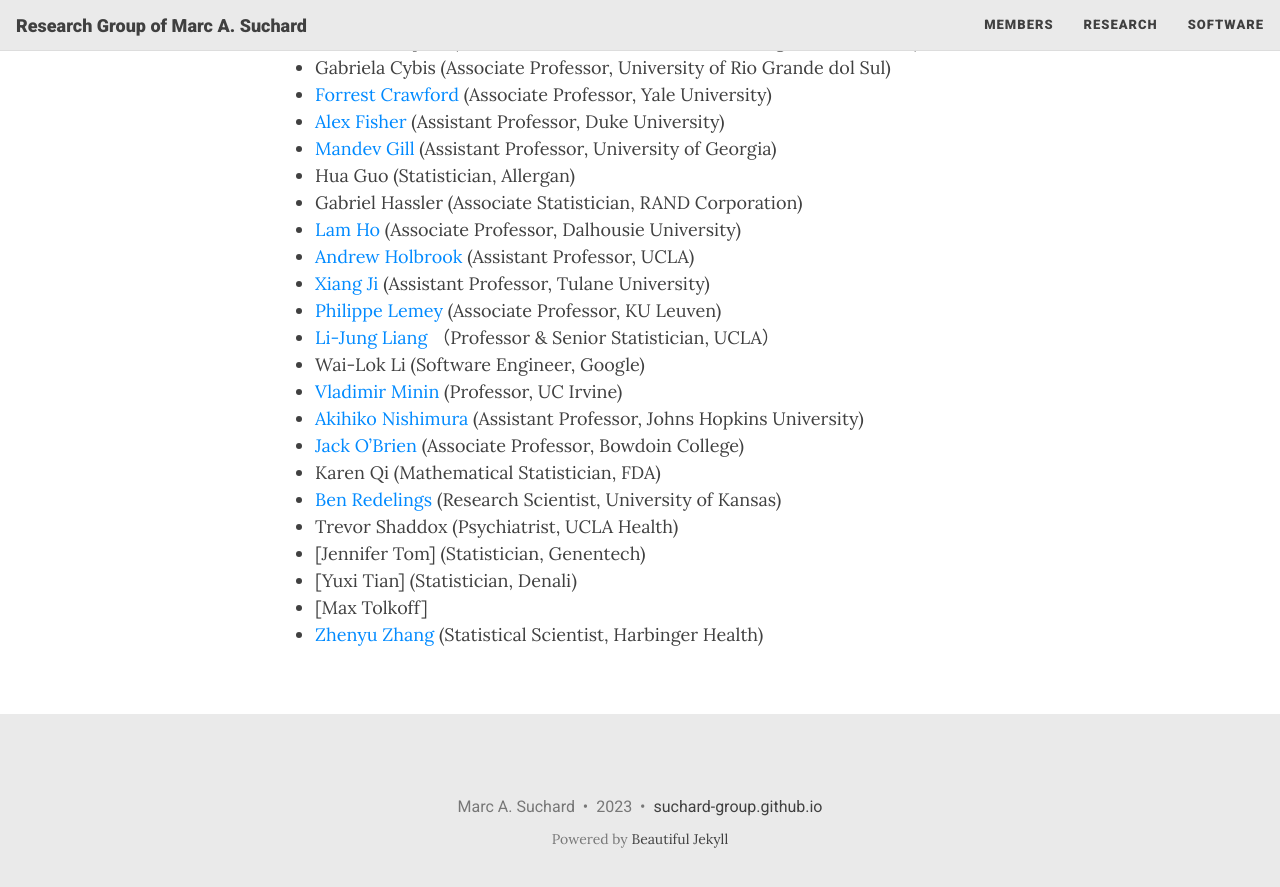
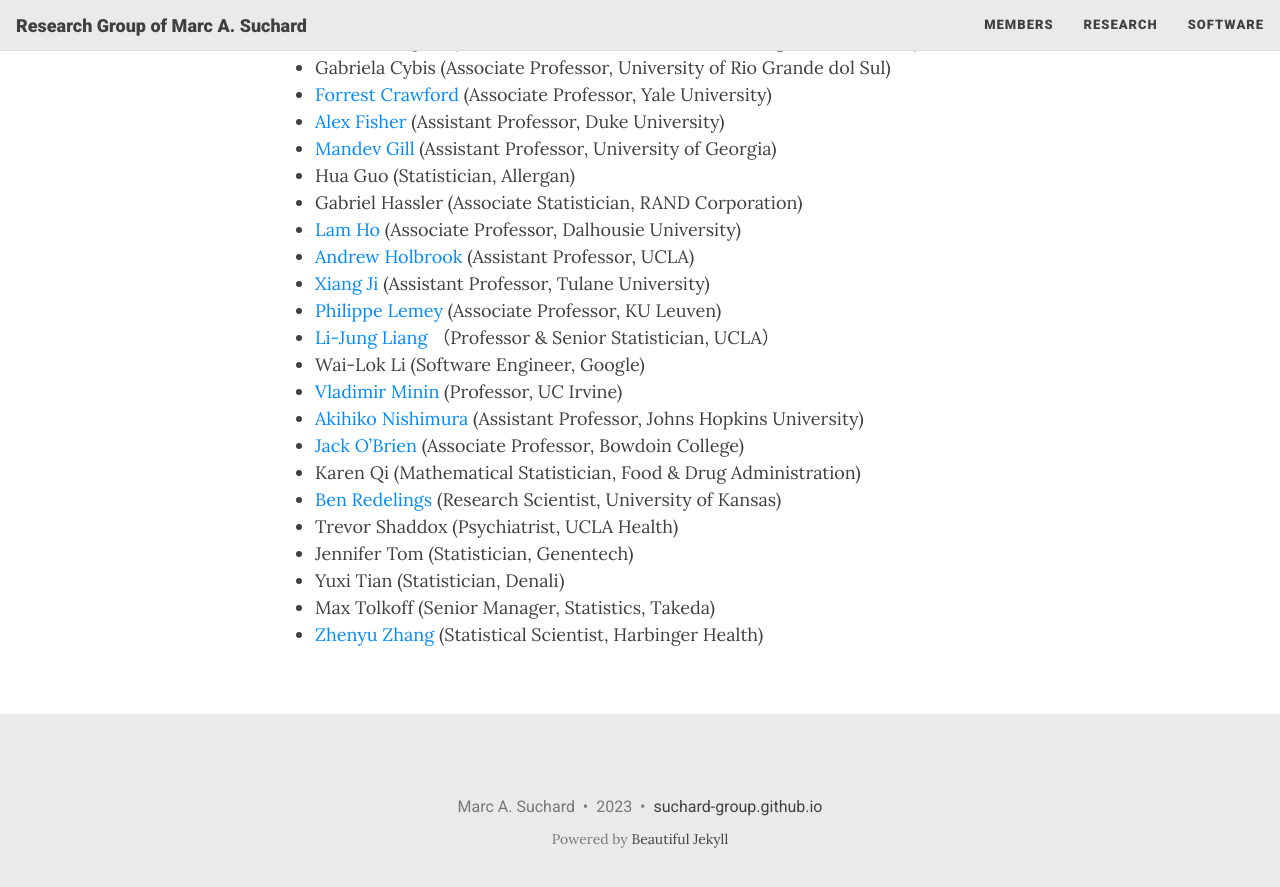
Before and after one commit to suchard-group/suchard-group.github.io, a Jekyll site: the page built from members.md, in a window 1280 px wide and 900 px high, scrolled down 819 px. Shown: the top 887 px of the window. Built offline with Jekyll 4.4.1, drawn with Linux system fonts in a browser that asks for light colours; nearby versions of some CDN libraries.

Commit message:
MAS update to alumuni

```diff
--- a/members.md
+++ b/members.md
@@ -40,10 +40,10 @@ UCLA Fielding School of Public Health
   * [Vladimir Minin](https://vnminin.github.io/) (Professor, UC Irvine)
   * [Akihiko Nishimura](https://aki-nishimura.github.io/) (Assistant Professor, Johns Hopkins University)
   * [Jack O'Brien](https://www.bowdoin.edu/profiles/faculty/jobrien/index.html) (Associate Professor, Bowdoin College)
-  * Karen Qi (Mathematical Statistician, FDA)
+  * Karen Qi (Mathematical Statistician, Food & Drug Administration)
   * [Ben Redelings](http://ben-redelings.org) (Research Scientist, University of Kansas)
   * Trevor Shaddox (Psychiatrist, UCLA Health)
-  * [Jennifer Tom] (Statistician, Genentech)
-  * [Yuxi Tian] (Statistician, Denali)
-  * [Max Tolkoff]
+  * Jennifer Tom (Statistician, Genentech)
+  * Yuxi Tian (Statistician, Denali)
+  * Max Tolkoff (Senior Manager, Statistics, Takeda)
   * [Zhenyu Zhang](https://sites.google.com/view/zhenyuzhang) (Statistical Scientist, Harbinger Health)
```
